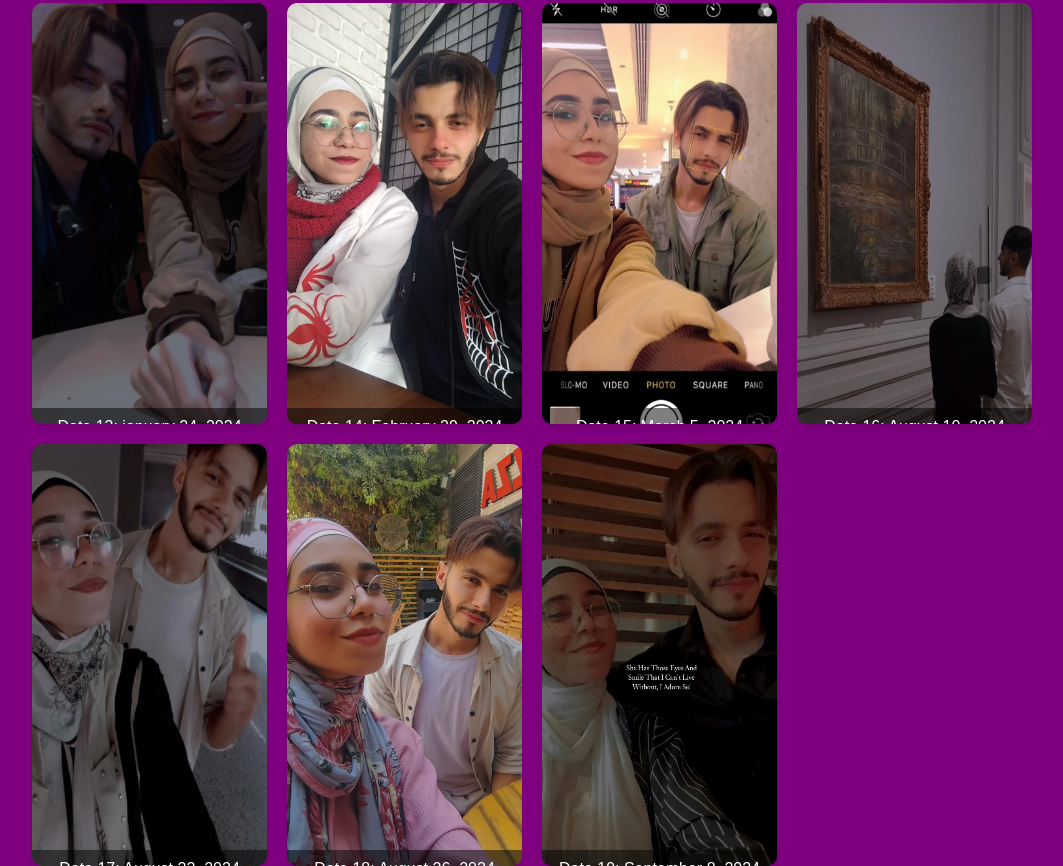
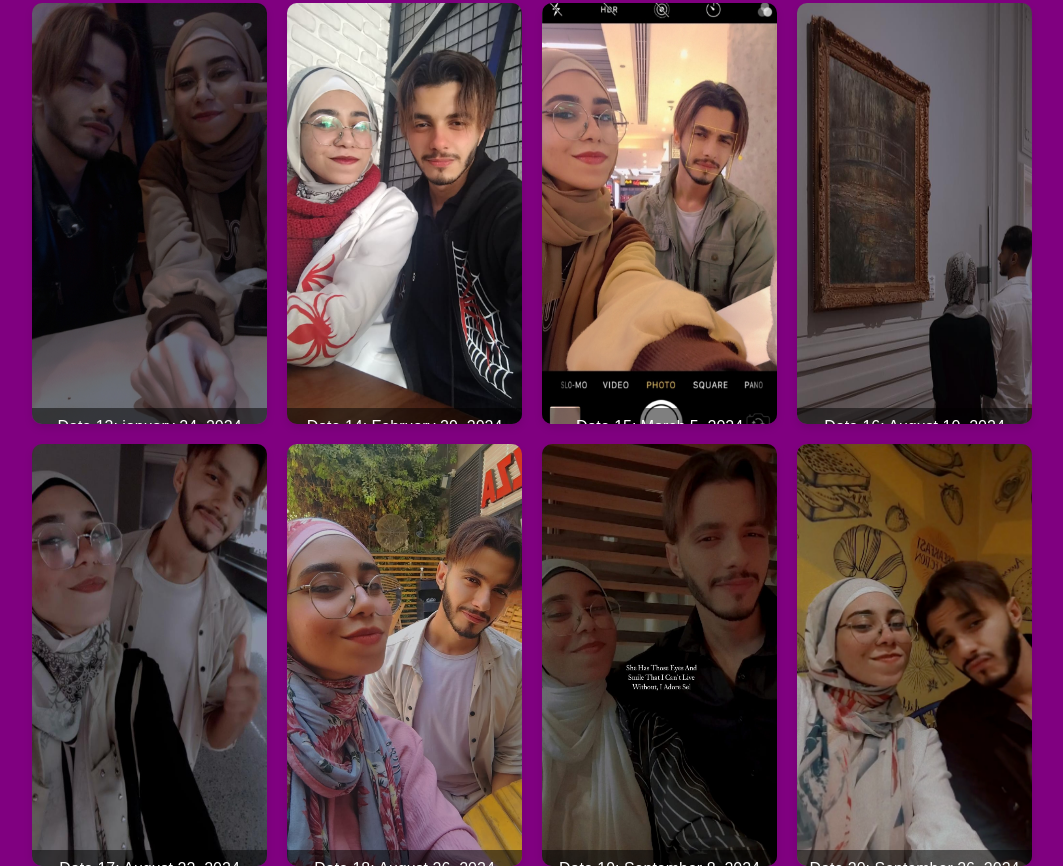
Before and after one commit to zeyad220/szz, a plain HTML site: page index.html in a window 1280 px wide. Shown: the part 1622-2488 px from the top of the page, without its empty margins (108-1171 px from the left). Drawn offline with Linux system fonts and the light colour scheme.

Commit message:
index.html

```diff
--- a/index.html
+++ b/index.html
@@ -90,6 +90,10 @@
                 <img src="19.jpg" alt="Date 19">
                 <p class="date-caption">Date 19: September 8, 2024</p>
             </div>
+            <div class="gallery-item">
+                <img src="20.png" alt="Date 20">
+                <p class="date-caption">Date 20: September 26, 2024</p>
+            </div>
         </div>
     </div>
 </body>
```
